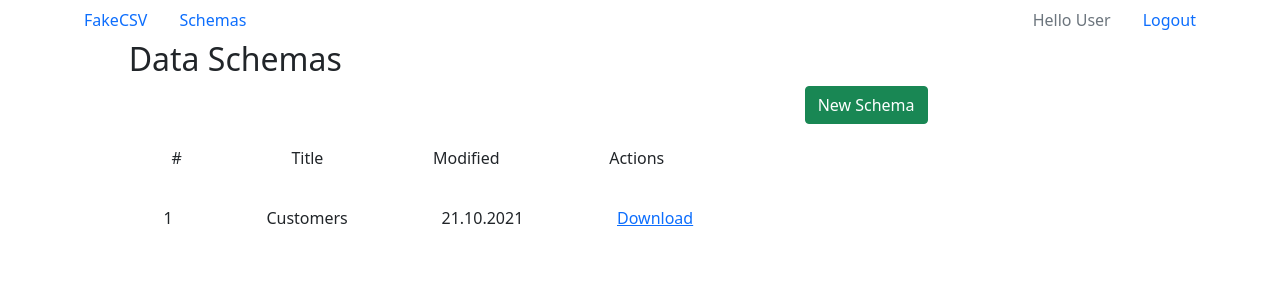
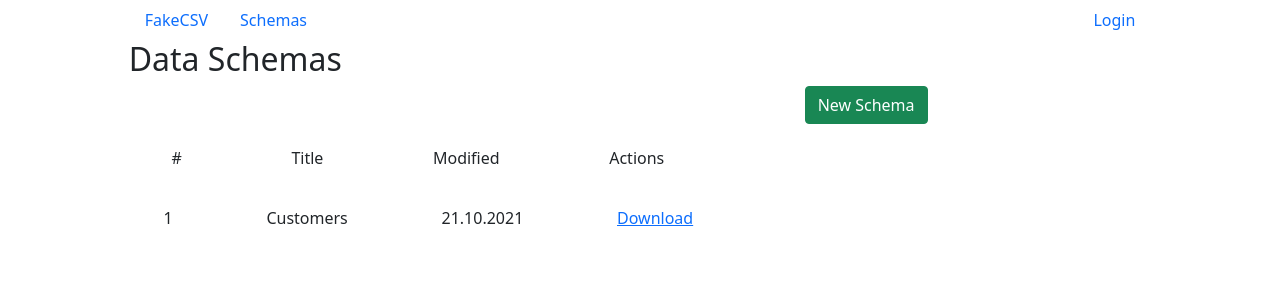
Before and after one commit to tov-bk-pavuk/test_task_schema_fake_data_csv, a Django app: page / in a window 1280 px wide. Shown: the top 300 px of the page. Run offline with Django 3.2, Linux system fonts and the light colour scheme.

Commit message:
перед перустановкой джанго

```diff
--- a/core/urls.py
+++ b/core/urls.py
@@ -2,6 +2,7 @@ from django.contrib import admin
 from django.urls import include, path
 
 from schemas.views import home
+
 
 urlpatterns = [
     path('', home, name='home'),
--- a/data_gen/urls.py
+++ b/data_gen/urls.py
@@ -1,7 +1,6 @@
-from django.contrib import admin
+from data_gen import views
+
 from django.urls import include, path
-
-from data_gen import views
 
 
 urlpatterns = [
--- a/data_gen/views.py
+++ b/data_gen/views.py
@@ -1,9 +1,12 @@
+from django.contrib.auth.decorators import login_required
 from django.shortcuts import render
 
 
+#@login_required(login_url='/users/u_login')
 def data_sets(request):
     return render(request, 'data_gen/data_sets.html')
 
 
+#@login_required(login_url='/users/u_login')
 def data_gen(request):
     pass
--- a/schemas/views.py
+++ b/schemas/views.py
@@ -1,9 +1,12 @@
+from django.contrib.auth.decorators import login_required
 from django.shortcuts import render
 
 
+#@login_required(login_url='/users/u_login')
 def home(request):  # Schemas list
     return render(request, 'schemas/home_data_schemas.html')
 
 
+#@login_required(login_url='/users/u_login')
 def new_schema(request):
     return render(request, 'schemas/new_schema.html')
--- a/templates/base.html
+++ b/templates/base.html
@@ -27,12 +27,18 @@
       <li class="nav-item col-lg-8">
         <a class="nav-link" href="{% url 'home' %}">Schemas</a>
       </li>
+      {% if user.is_authenticated %}
       <li class="nav-item">
-        <a class="nav-link disabled">Hello {{ 'User' }}</a>
+        <a class="nav-link disabled">Hello {{ user }}</a>
       </li>
       <li class="nav-item">
         <a class="nav-link" href="{% url 'u_logout' %}">Logout</a>
       </li>
+      {% else %}
+      <li class="nav-item">
+        <a class="nav-link" href="{% url 'u_login' %}">Login</a>
+      </li>
+      {% endif %}
     </ul>
     <!--Конец навигационной панели-->
 
--- a/u_auth/urls.py
+++ b/u_auth/urls.py
@@ -3,6 +3,6 @@ from django.urls import path
 from . import views
 
 urlpatterns = [
-    path('login', views.user_login, name='u_login'),
+    path('u_login', views.user_login, name='u_login'),
     path('logout', views.user_logout, name='u_logout')
 ]
--- a/u_auth/views.py
+++ b/u_auth/views.py
@@ -1,5 +1,6 @@
+from django.contrib import messages
 from django.contrib.auth import authenticate, login, logout
-from django.contrib import messages
+from django.contrib.auth.decorators import login_required
 from django.shortcuts import redirect, render
 
 
@@ -18,4 +19,5 @@ def user_login(request):
 
 
 def user_logout(request):
-    pass
+    logout(request)
+    return redirect('u_login')
```
